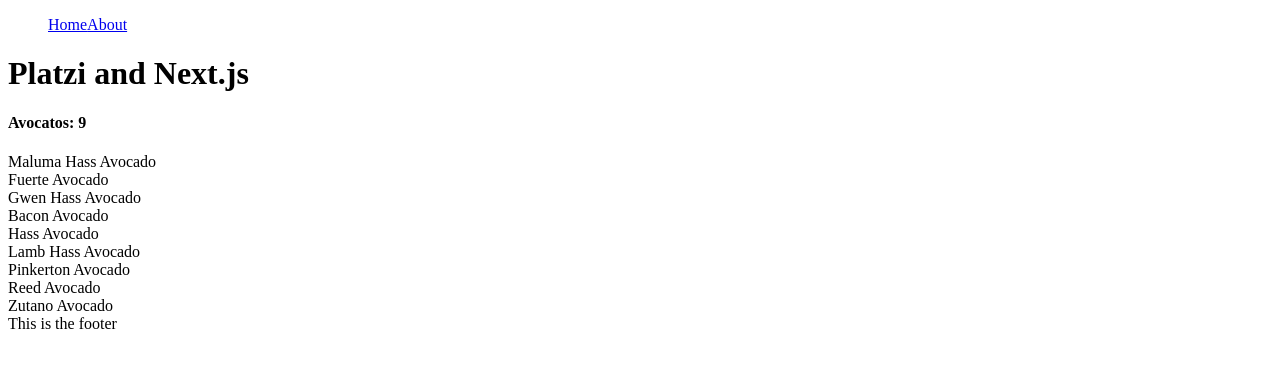
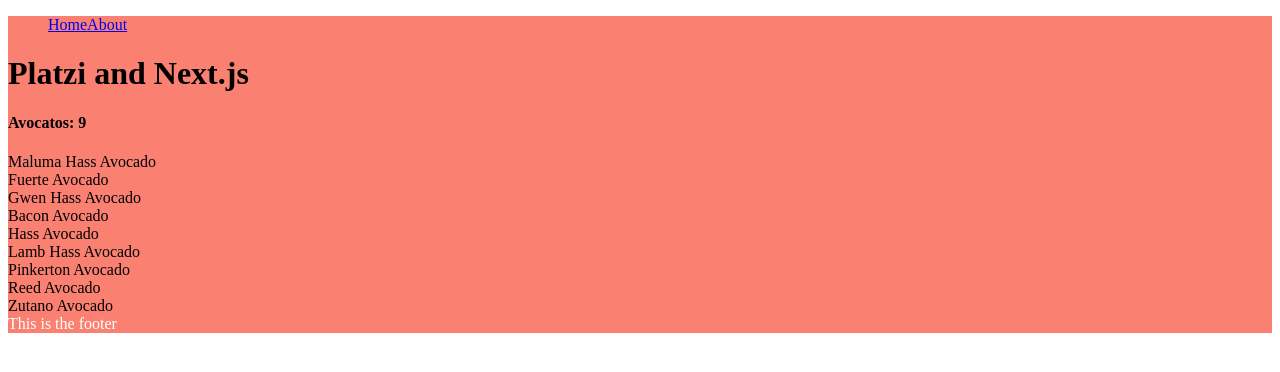
Before and after one commit to Veronelli/next-course, a Next.js app: page / in a window 1280 px wide. Shown: the top 372 px of the page. Built offline with nearby package versions, Linux system fonts and the light colour scheme.

Commit message:
add styles

```diff
--- a/components/Layout/index.tsx
+++ b/components/Layout/index.tsx
@@ -1,14 +1,22 @@
 import React from "react";
 import { Navbar } from "../Navbar/Navbar";
+import style from "./layout.module.css"
 
 const Layout: React.FC = ({children}:React.PropsWithChildren) =>{
     return(
-        <div>
+        <div className={style.container }>
             <Navbar/>
             {children}
-            <footer>
+            <footer className="text">
                 This is the footer
             </footer>
+        <style jsx>
+            {`
+            .text{
+                color: white;
+            }
+            `}
+        </style>
         </div>
     )
 }
--- /dev/null
+++ b/components/Layout/layout.module.css
@@ -0,0 +1,3 @@
+.container{
+    background-color: salmon;
+}
--- a/pages/_app.tsx
+++ b/pages/_app.tsx
@@ -1,5 +1,6 @@
 import App, { AppContext, AppInitialProps, AppProps } from 'next/app'
-import Layout from '../components/Layout'
+import Layout from 'components/Layout'
+
 type AppOwnProps = { example: string }
 
 export default function MyApp({
--- a/pages/index.tsx
+++ b/pages/index.tsx
@@ -1,5 +1,5 @@
 import React, { useEffect, useState } from "react";
-import { Navbar } from "../components/Navbar/Navbar";
+import { Navbar } from "@components/Navbar";
 
 const Home = () =>{
 	const [productList, setProductList] = useState([]);
--- a/tsconfig.json
+++ b/tsconfig.json
@@ -5,8 +5,10 @@
       "dom.iterable",
       "esnext"
     ],
+    "baseUrl": ".",
     "paths": {
       "@database": ["./databases/db.ts"],
+      "@components/*": ["./compenents/*"]
     },
     "allowJs": true,
     "skipLibCheck": true,
```
